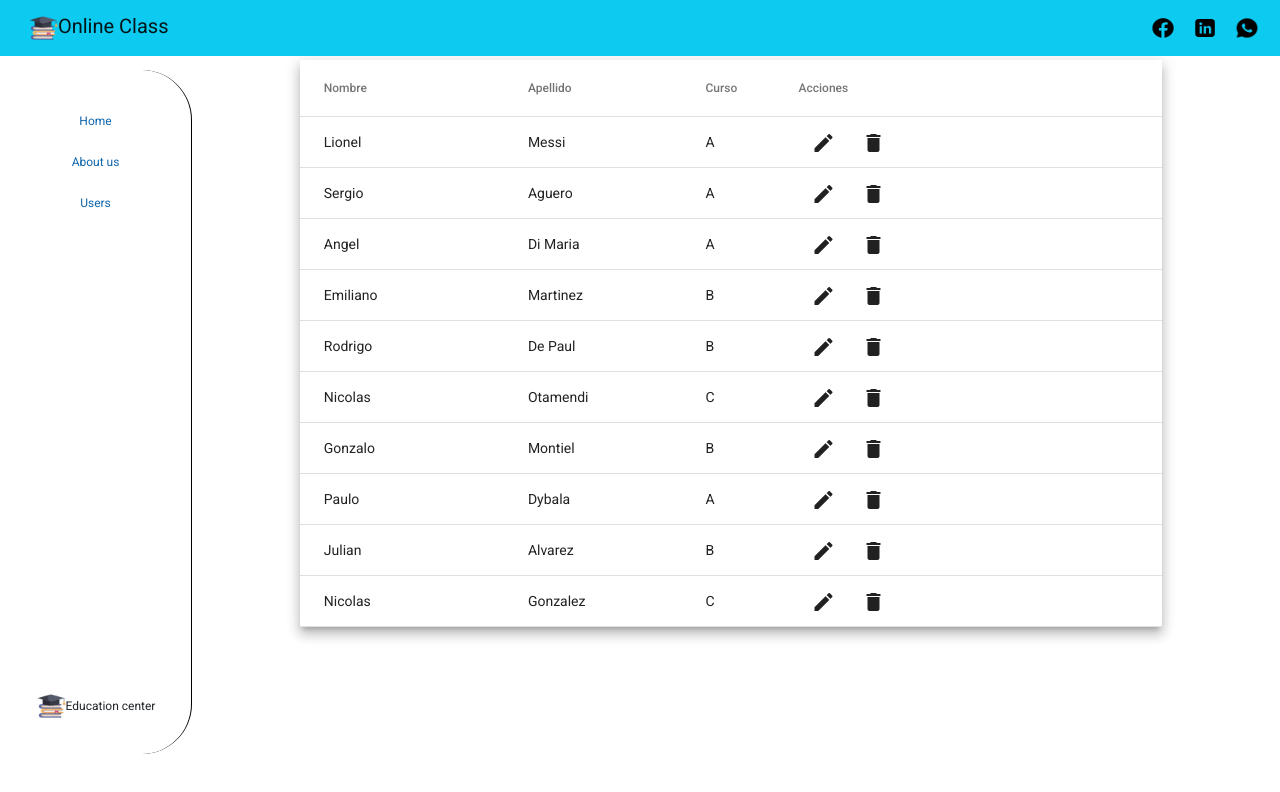
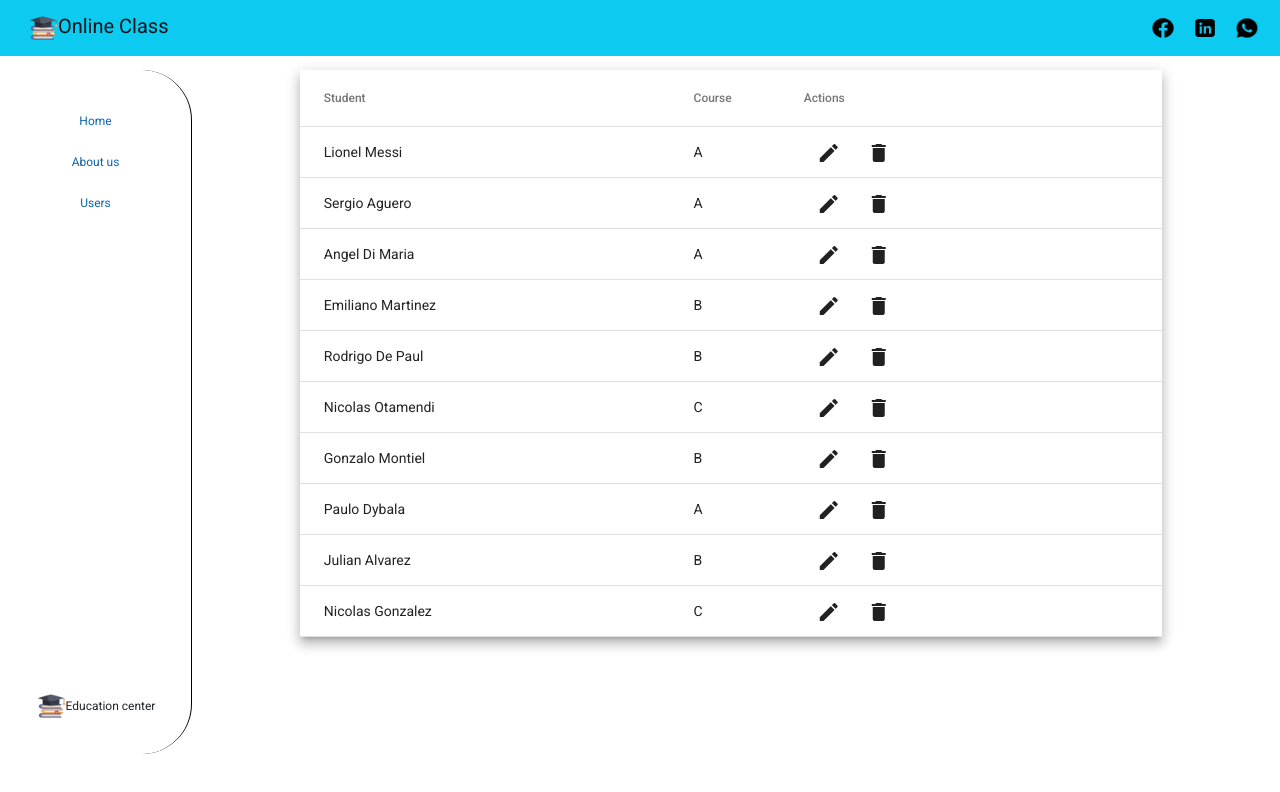
Before and after one commit to crisf5/1pf-fernandez, an Angular app: page / in a window 1280 px wide. Shown: the top 792 px of the page. Built offline with nearby package versions, Linux system fonts and the light colour scheme.

Commit message:
add pipe complete name

```diff
--- a/src/app/app.component.css
+++ b/src/app/app.component.css
@@ -18,6 +18,12 @@
 
 .table{
     grid-area: table;
-    padding-top: 20px;
+    padding-top: 25px;
     padding-right: 10px;
 }
+
+@media (max-height: 840px){
+    .table{
+        padding-top: 30px;
+    }
+}
--- a/src/app/app.module.ts
+++ b/src/app/app.module.ts
@@ -18,6 +18,7 @@ import { EditDialogComponent } from './components/edit-dialog/edit-dialog.compon
 import { ReactiveFormsModule } from '@angular/forms';
 import { MatDialogModule } from '@angular/material/dialog';
 import { MatButtonModule } from '@angular/material/button';
+import { TransformPipe } from './pipes/transform.pipe';
 
 @NgModule({
   declarations: [
@@ -25,7 +26,8 @@ import { MatButtonModule } from '@angular/material/button';
     NavbarComponent,
     ToolbarComponent,
     TableComponent,
-    EditDialogComponent
+    EditDialogComponent,
+    TransformPipe
   ],
   imports: [
     BrowserModule,
--- a/src/app/components/table/table.component.html
+++ b/src/app/components/table/table.component.html
@@ -1,7 +1,7 @@
 <div class="table-layout">
   <table mat-table [dataSource]="dataSource" class="mat-elevation-z8">
 
-    <ng-container matColumnDef="name">
+    <!-- <ng-container matColumnDef="name">
       <th mat-header-cell *matHeaderCellDef> Nombre </th>
       <td mat-cell *matCellDef="let element"> {{element.name}} </td>
     </ng-container>
@@ -9,15 +9,20 @@
     <ng-container matColumnDef="surname">
       <th mat-header-cell *matHeaderCellDef> Apellido </th>
       <td mat-cell *matCellDef="let element"> {{element.surname}} </td>
+    </ng-container> -->
+
+    <ng-container matColumnDef="name">
+      <th mat-header-cell *matHeaderCellDef> Student </th>
+      <td mat-cell *matCellDef="let element"> {{element | transform}} </td>
     </ng-container>
 
     <ng-container matColumnDef="course">
-      <th mat-header-cell *matHeaderCellDef> Curso </th>
+      <th mat-header-cell *matHeaderCellDef> Course </th>
       <td mat-cell *matCellDef="let element"> {{element.course}} </td>
     </ng-container>
 
     <ng-container matColumnDef="actions">
-      <th mat-header-cell *matHeaderCellDef>Acciones</th>
+      <th mat-header-cell *matHeaderCellDef> Actions </th>
       <td class="buttons" mat-cell *matCellDef="let element">
         <button class="button" mat-icon-button (click)="edit(element)">
               <mat-icon>edit</mat-icon>
--- a/src/app/components/table/table.component.ts
+++ b/src/app/components/table/table.component.ts
@@ -29,7 +29,7 @@ const ELEMENT_DATA: Course[] = [
 })
 export class TableComponent implements OnInit {
 
-  displayedColumns: string[] = ['name', 'surname', 'course', 'actions'];
+  displayedColumns: string[] = ['name', 'course', 'actions'];
   dataSource: MatTableDataSource<Course> = new MatTableDataSource(ELEMENT_DATA);
   @ViewChild(MatTable) table!: MatTable<Course>;
 
@@ -54,7 +54,6 @@ export class TableComponent implements OnInit {
       if(result){
         const item = this.dataSource.data.find(curso => curso.name === result.name);
         const index = this.dataSource.data.indexOf(item!);
-        console.log(this.dataSource.data[index])
         this.dataSource.data[index] = result;
         this.table.renderRows();
       }
--- /dev/null
+++ b/src/app/pipes/transform.pipe.ts
@@ -0,0 +1,16 @@
+import { Pipe, PipeTransform } from '@angular/core';
+
+
+@Pipe({
+  name: 'transform'
+})
+export class TransformPipe implements PipeTransform {
+
+  transform(value: any, ...args: any[]): string {
+
+    const completeName = value.name + ' ' + value.surname
+
+    return completeName;
+  }
+
+}
```
Also changed, not shown: 1 other file (tests, documents, lock files or other folders).
